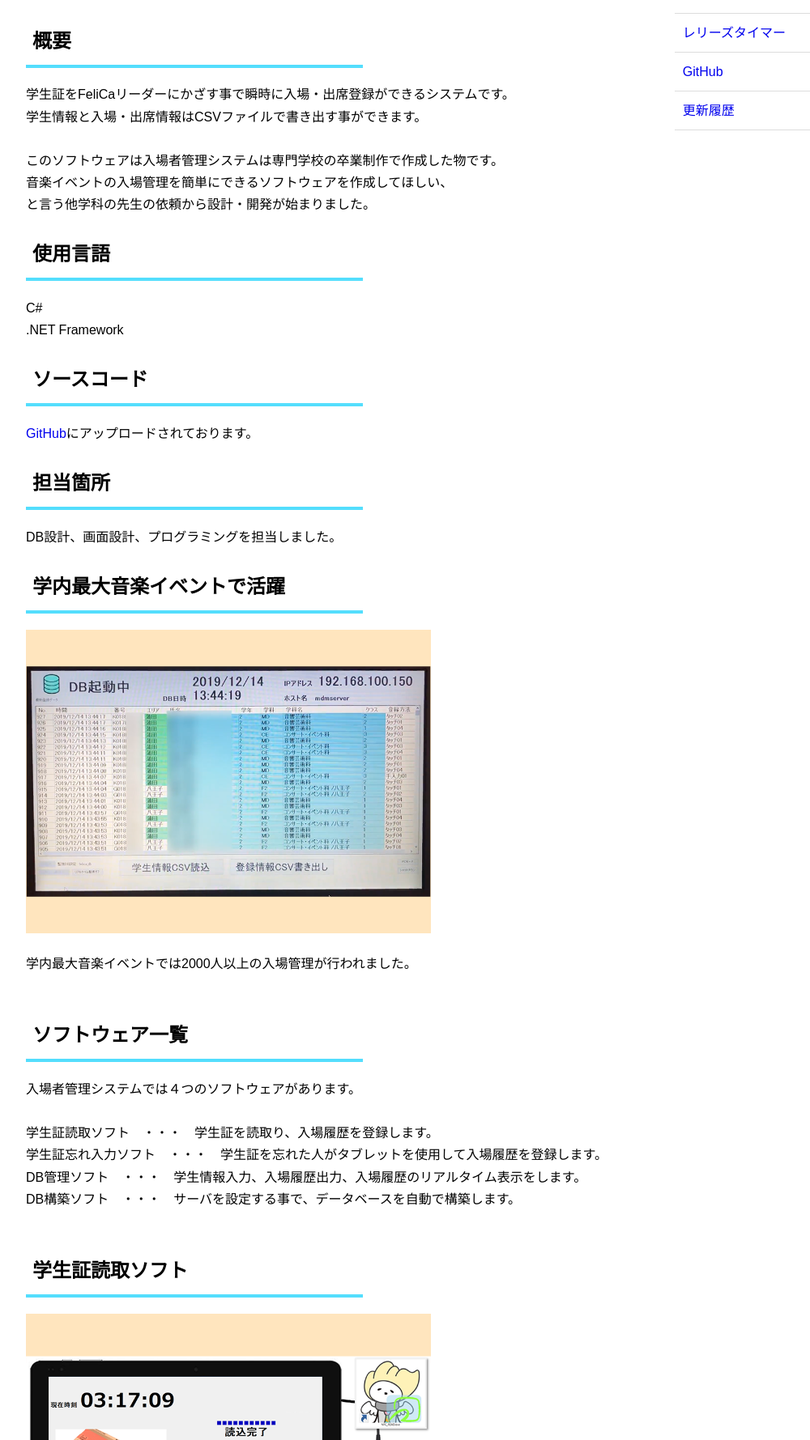
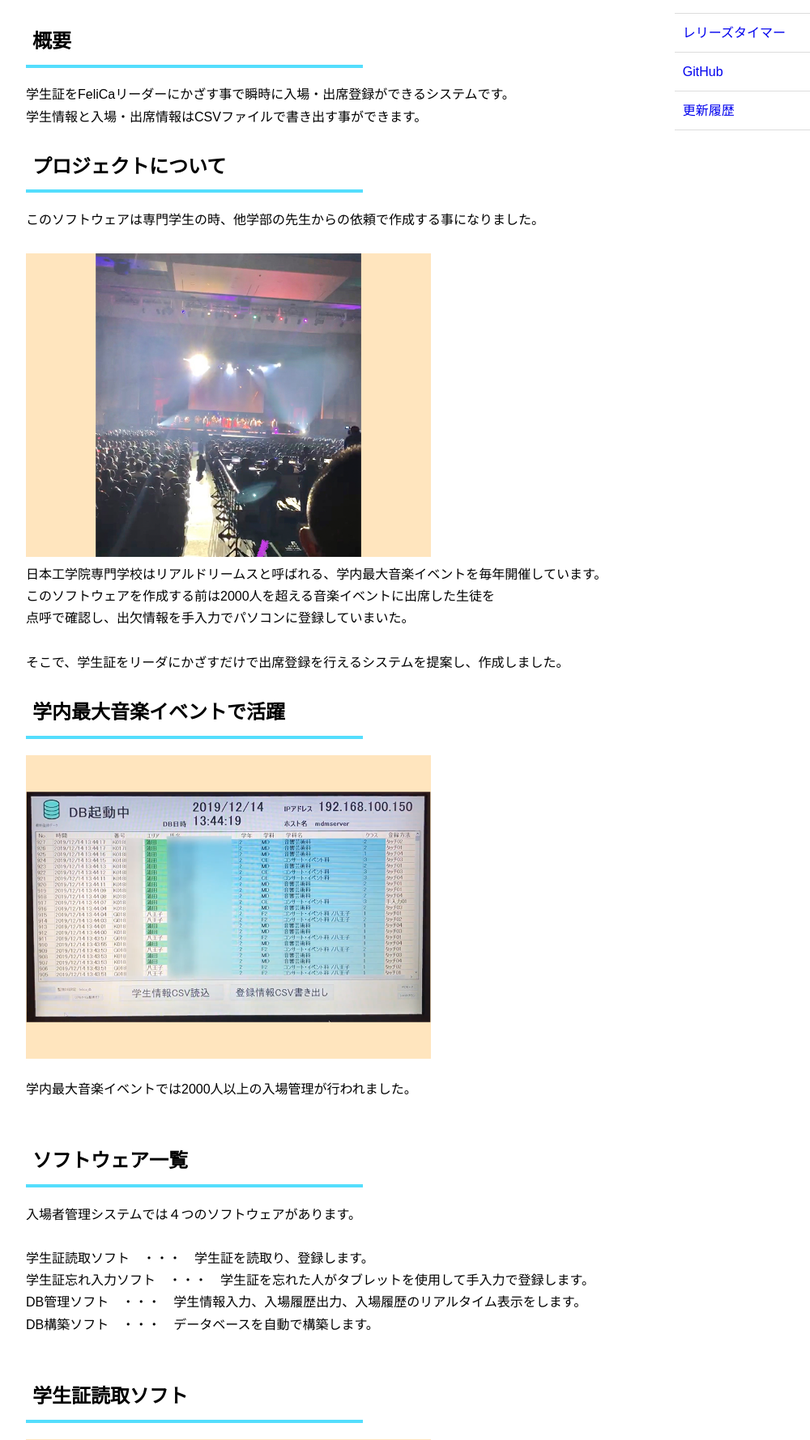
Before and after one commit to takayu112233/yunosuke_portfolio_website, a PHP site: page /content/felica_db.php in a window 1280 px wide. Shown: the part 701-2480 px from the top of the page at 81% size, without its empty margins (36-1036 px from the left). Run offline with PHP 8.4, Linux system fonts and the light colour scheme; the visitor is signed in with stand-in values (Sample User, id 1).

Commit message:
update content/ 写真の追加，一部文章の変更

```diff
--- a/content/felica_db.php
+++ b/content/felica_db.php
@@ -51,24 +51,19 @@ function read_manu()
                 <p>
 		            学生証をFeliCaリーダーにかざす事で瞬時に入場・出席登録ができるシステムです。</br>
 		            学生情報と入場・出席情報はCSVファイルで書き出す事ができます。</br>
+                </p>
+
+                <h2>プロジェクトについて</h2>
+		            このソフトウェアは専門学生の時、他学部の先生からの依頼で作成する事になりました。</br>
                     </br>
-		            このソフトウェアは入場者管理システムは専門学校の卒業制作で作成した物です。</br>
-		            音楽イベントの入場管理を簡単にできるソフトウェアを作成してほしい、</br>
-                    と言う他学科の先生の依頼から設計・開発が始まりました。</br>
-                </p>
-                <h2>使用言語</h2>
-                <p>
-		            C#</br>
-		            .NET Framework</br>
-                </p>
-                <h2>ソースコード</h2>
-                <p>
-		            <a href="https://github.com/takayu112233/FeliCa-attendance-registration-system" target="_blank">GitHub</a>にアップロードされております。
-                </p>
-                <h2>担当箇所</h2>
-                <p>
-		            DB設計、画面設計、プログラミングを担当しました。</br>
-                </p>
+                    <img src="../img/felica/real_dreams.png"></br>
+		            日本工学院専門学校はリアルドリームスと呼ばれる、学内最大音楽イベントを毎年開催しています。</br>
+
+                    このソフトウェアを作成する前は2000人を超える音楽イベントに出席した生徒を</br>
+                    点呼で確認し、出欠情報を手入力でパソコンに登録していまいた。</br>
+                    </br>
+                    そこで、学生証をリーダにかざすだけで出席登録を行えるシステムを提案し、作成しました。</br>
+
                 <h2>学内最大音楽イベントで活躍</h2>
                 <img src="../img/felica/felica_realdreams.png">
                 <p>
@@ -79,10 +74,10 @@ function read_manu()
                 <p>
 		            入場者管理システムでは４つのソフトウェアがあります。</br>
                     </br>
-		            学生証読取ソフト　・・・　学生証を読取り、入場履歴を登録します。</br>
-		            学生証忘れ入力ソフト　・・・　学生証を忘れた人がタブレットを使用して入場履歴を登録します。</br>
+		            学生証読取ソフト　・・・　学生証を読取り、登録します。</br>
+		            学生証忘れ入力ソフト　・・・　学生証を忘れた人がタブレットを使用して手入力で登録します。</br>
 		            DB管理ソフト　・・・　学生情報入力、入場履歴出力、入場履歴のリアルタイム表示をします。</br>
-		            DB構築ソフト　・・・　サーバを設定する事で、データベースを自動で構築します。</br>
+		            DB構築ソフト　・・・　データベースを自動で構築します。</br>
 		            </br>
                 </p>
                 <h2>学生証読取ソフト</h2>
@@ -104,6 +99,31 @@ function read_manu()
 		            データの入出力は全てCSVファイルで行います。</br>
                 </p>
 
+                <h2>アジャイル開発</h2>
+                <p>
+		            このソフトウェアを作成する際、アジャイル開発の手法を取り入れました。</br>
+                    </br>
+                    日本工学院専門学校では、蒲田キャンパスと八王子キャンパスがあります。</br>
+                    始め、音楽イベントでは蒲田キャンパスの人のみ、入場登録を行うと言う事で開発が進んでいました。
+                    </br>
+                    しかし、イベント開催１週間前になり、八王子キャンパスの人も入場登録を行うと言う事がわかりました。</br>
+                    </br>
+                    アジャイル開発の手法を取り入れていた為、急な変更に柔軟に対応でき、</br>
+                    ソフトウェアの変更に加え、データベース構成の変更を行う必要がありましたが、
+                    イベント当日までに実装とテストを行う事ができました。
+                </p>
+
+
+                <h2>使用言語</h2>
+                <p>
+		            C#</br>
+		            .NET Framework</br>
+                </p>
+                <h2>ソースコード</h2>
+                <p>
+		            <a href="https://github.com/takayu112233/FeliCa-attendance-registration-system" target="_blank">GitHub</a>にアップロードされております。
+                </p>
+
             </main>
             <side>
                 <h3 class="side_title">このサイトについて</h3>
--- a/content/release_timer.php
+++ b/content/release_timer.php
@@ -47,12 +47,16 @@ function read_manu()
             <main>
                 <h2>全体写真</h2>
                 <img src="../img/release_timer/timer.png">
+
                 <h2>概要</h2>
                 <p>
 		            キャノン用一眼レフ用のレリーズタイマーです。</br>
 		            </br>
 		            シャッタースピード、インターバル時間、撮影枚数を選択すると自動的に写真が撮影されます。</br>
+                    </br>
+		            このレリーズタイマーはArduino nanoを使用して作成されています。</br>
                 </p>
+
                 <h2>使用言語</h2>
                 <p>
 		            C++ (Arduino言語)</br>
```
Also changed, not shown: content/felica_offline.php (+12 -10 lines), content/minihems.php (+8 -8 lines), content/monitor.php (+15 -8 lines), content/pokebi.php (+16 -10 lines), content/sw_led.php (+12 -5 lines), img/felica/real_dreams.png (added), img/pokebi/gaku.png (added).
